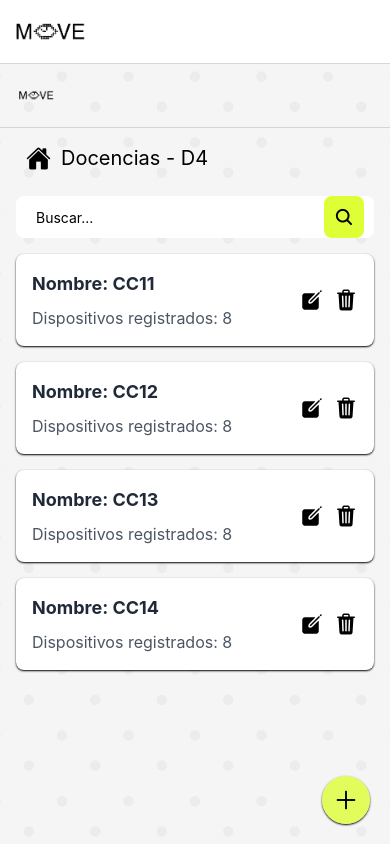
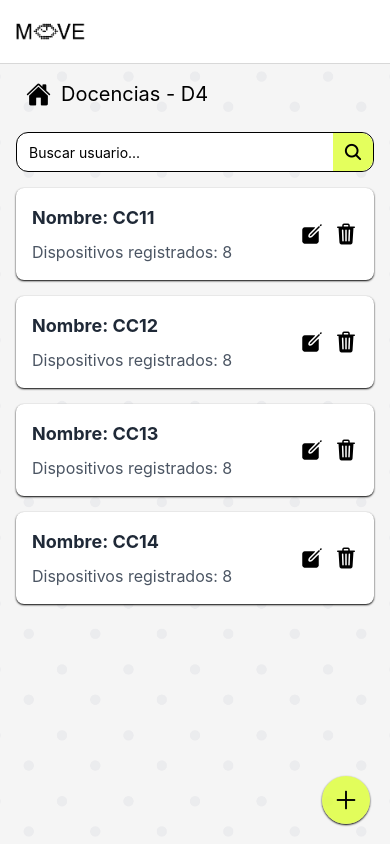
Before and after one commit to AndresilloDev/MOVE-Mobile, a React Native app in the folder Frontend/: screen /Classrooms in a window 390 px wide. Built offline with nearby package versions, Linux system fonts and the light colour scheme.

Commit message:
Classroom pages terminado

```diff
--- a/Frontend/Screens/ClassroomsPage.jsx
+++ b/Frontend/Screens/ClassroomsPage.jsx
@@ -1,4 +1,4 @@
-import React from "react";
+import React, { useState } from "react";
 import { View, Text, ScrollView, TouchableOpacity, Image, TextInput } from "react-native";
 import { useNavigation } from "@react-navigation/native";
 import { StatusBar } from "expo-status-bar";
@@ -6,6 +6,7 @@ import Icon from "react-native-vector-icons/Ionicons";
 
 const ClassroomsPage = () => {
   const navigation = useNavigation();
+  const [searchQuery, setSearchQuery] = useState("");
 
   const classrooms = [
     { id: 'CC11', devices: 8 },
@@ -23,14 +24,6 @@ const ClassroomsPage = () => {
       />
 
       <ScrollView className="flex-1">
-        <View className="h-16 flex-row items-center px-4 border-b border-gray-300">
-          <Image
-            source={require("../assets/logo.png")}
-            className="w-[40px] h-[40px]"
-            resizeMode="contain"
-          />
-        </View>
-
         <View className="p-4">
           <View className="flex-row items-center ml-2.5 mb-6">
             <TouchableOpacity onPress={() => navigation.navigate("Home")}>
@@ -38,17 +31,22 @@ const ClassroomsPage = () => {
             </TouchableOpacity>
             <Text className="text-xl ml-2.5">Docencias - D4</Text>
           </View>
-          <View className="flex-row items-center bg-white rounded-lg px-2.5">
-            <TextInput
-              className="flex-1 py-2 px-2.5"
-              placeholder="Buscar..."
-            />
-            <TouchableOpacity
-              className="bg-[#DEFF35] rounded-lg p-2.5"
-              onPress={() => console.log("Buscar")}
-            >
-              <Icon name="search" size={20} color="#000" />
-            </TouchableOpacity>
+
+          {/* Nuevo buscador */}
+          <View className="items-center">
+            <View className="flex-row items-center w-full h-10 border border-black rounded-xl bg-white">
+              <TextInput
+                className="flex-1 h-full pl-3"
+                placeholder="Buscar usuario..."
+                value={searchQuery}
+                onChangeText={setSearchQuery}
+              />
+              <TouchableOpacity
+                className="bg-[rgba(222,255,53,0.8)] w-10 h-full justify-center items-center rounded-r-xl"
+              >
+                <Icon name="search" size={20} color="black" />
+              </TouchableOpacity>
+            </View>
           </View>
         </View>
 
--- a/Frontend/Screens/UsersScreen.jsx
+++ b/Frontend/Screens/UsersScreen.jsx
@@ -36,7 +36,7 @@ const UsersScreen = () => {
                             value={searchQuery}
                             onChangeText={setSearchQuery}
                         />
-                        <TouchableOpacity className="bg-yellow-400 w-10 h-full justify-center items-center rounded-r-xl">
+                        <TouchableOpacity className="bg-[rgba(222,255,53,0.8)] w-10 h-full justify-center items-center rounded-r-xl">
                             <Ionicons name="search" size={20} color="black" />
                         </TouchableOpacity>
                     </View>
@@ -79,7 +79,7 @@ const UsersScreen = () => {
                 />
 
                 <TouchableOpacity
-                    className="bg-yellow-400 border border-black rounded-xl w-2/5 py-2 items-center self-end mb-4"
+                    className="bg-[rgba(222,255,53,0.8)] border border-black rounded-xl w-2/5 py-2 items-center self-end mb-4"
                     onPress={() => navigation.navigate("AddAdminScreen")}
                 >
                     <Text className="font-bold text-lg text-center">Agregar administrador</Text>
@@ -94,7 +94,7 @@ const UsersScreen = () => {
                         <Ionicons name="book" size={24} color="black" />
                         <Text>Docencias</Text>
                     </TouchableOpacity>
-                    <TouchableOpacity className="bg-yellow-400 rounded-md p-1">
+                    <TouchableOpacity className="bg-[rgba(222,255,53,0.8)] rounded-md p-1">
                         <Ionicons name="person" size={24} color="black" />
                         <Text className="font-bold">Administradores</Text>
                     </TouchableOpacity>
```
